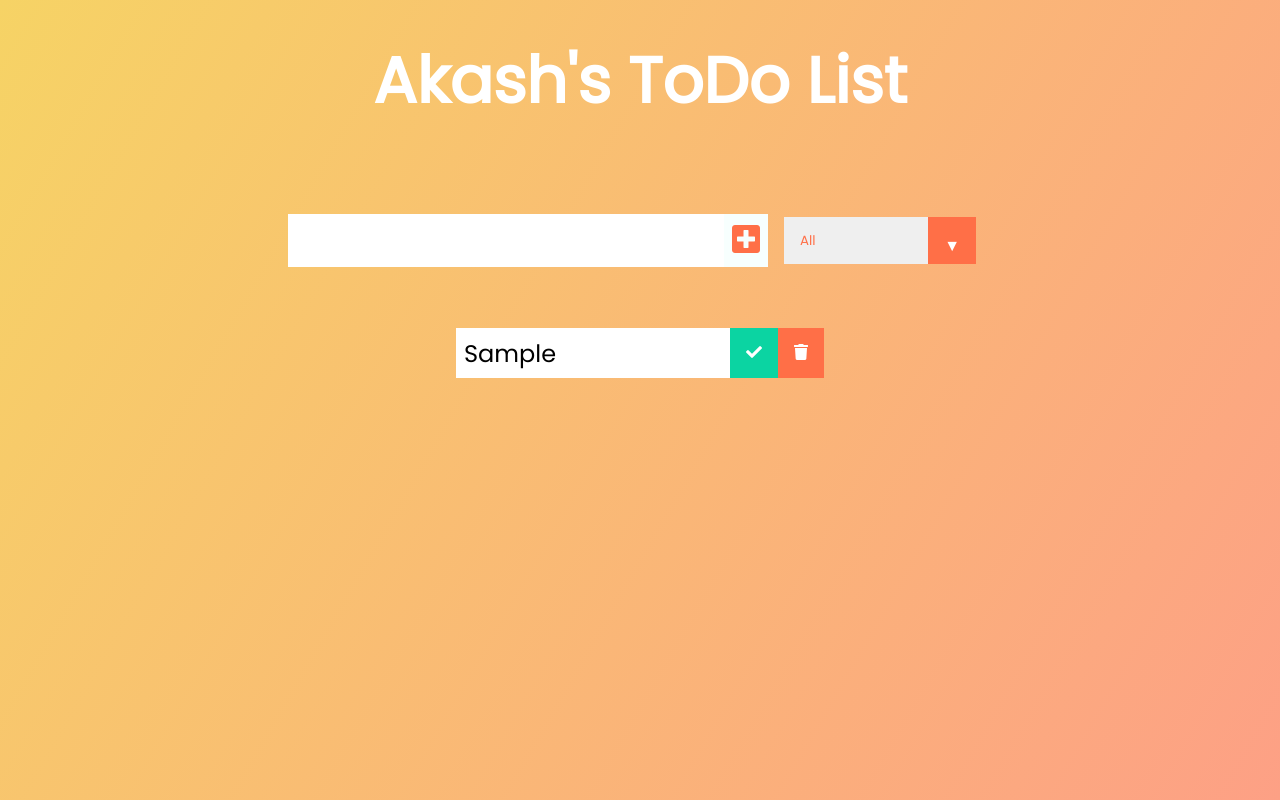
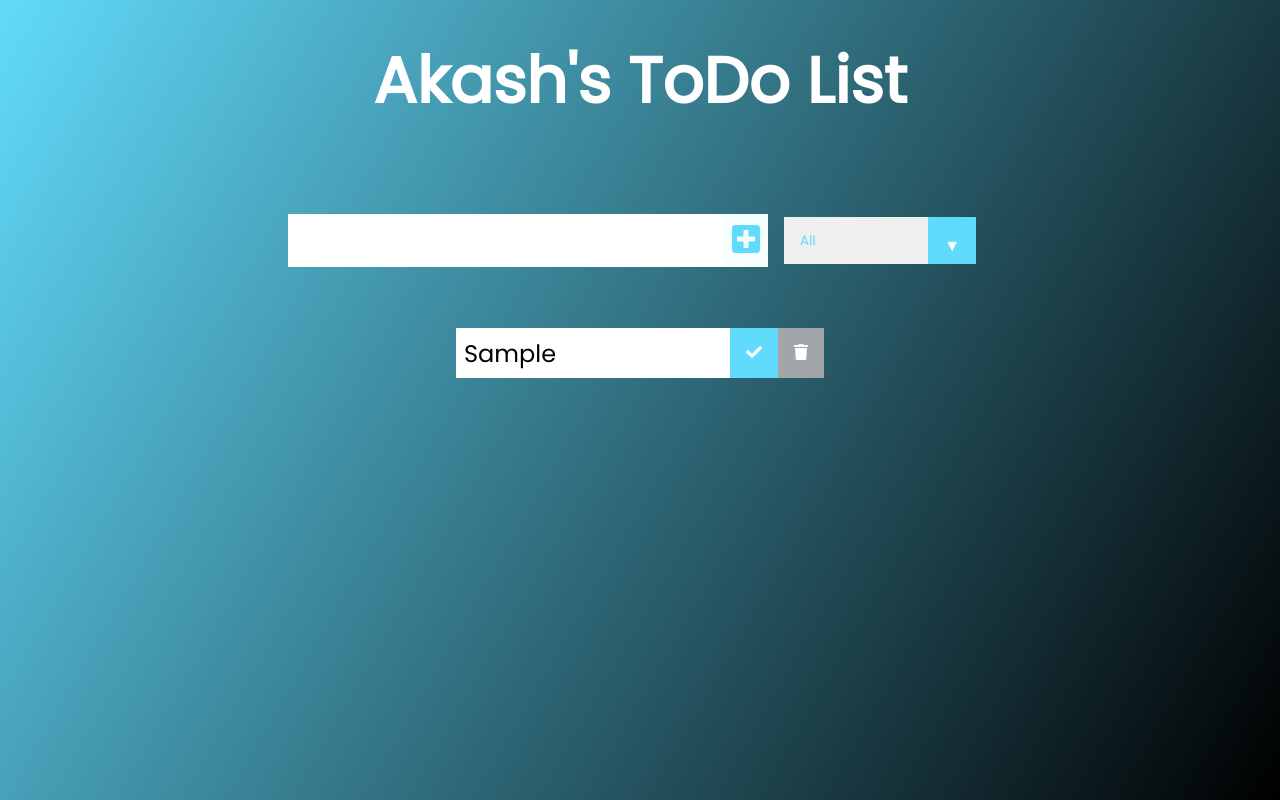
Before and after one commit to akash1601/todo, a React (Create React App) app: page / in a window 1280 px wide. Both pictures are taken after typing "Sample" into the empty fields and a click on the button 746 px from the left and 240 px from the top of the page. Built offline with nearby package versions, Linux system fonts and the light colour scheme.

Commit message:
started to add filter functionality

```diff
--- a/src/App.css
+++ b/src/App.css
@@ -4,7 +4,7 @@
   box-sizing: border-box;
 }
 body {
-  background-image: linear-gradient(120deg, #f6d365 0%, #fda085 100%);
+  background-image: linear-gradient(120deg, #61dbfb 0%, #000000 100%);
   color: white;
   font-family: "Poppins", sans-serif;
   min-height: 100vh;
@@ -28,13 +28,13 @@ form button {
   background: white;
 }
 form button {
-  color: #ff6f47;
+  color: #61dbfb;
   background: #f7fffe;
   cursor: pointer;
   transition: all 0.3s ease;
 }
 form button:hover {
-  background: #ff6f47;
+  background: #61dbfb;
   color: white;
 }
 .todo-container {
@@ -67,7 +67,7 @@ form button:hover {
 
 .trash-btn,
 .complete-btn {
-  background: #ff6f47;
+  background: #a1a5a8;
   color: white;
   border: none;
   padding: 1rem;
@@ -75,7 +75,7 @@ form button:hover {
   font-size: 1rem;
 }
 .complete-btn {
-  background: rgb(11, 212, 162);
+  background: rgb(97, 219, 251);
 }
 .todo-item {
   padding: 0rem 0.5rem;
@@ -115,7 +115,7 @@ select {
   overflow: hidden;
 }
 select {
-  color: #ff6f47;
+  color: #61dbfb;
   font-family: "Poppins", sans-serif;
   cursor: pointer;
   width: 12rem;
@@ -127,7 +127,7 @@ select {
   top: 0;
   right: 0;
   padding: 1rem;
-  background: #ff6f47;
+  background: #61dbfb;
   cursor: pointer;
   pointer-events: none;
 }
--- a/src/App.js
+++ b/src/App.js
@@ -6,13 +6,19 @@ function App() {
 
   const [inputText, setInputText] = useState("");
   const [todos, setTodos] = useState([]);
-   return (
+  const [status, setStatus] = useState("all");
+  const [filteredTodos, setFilteredTodod] = useState([]);
+    return (
     <div className="App">
       <header>
   <h1>Akash's ToDo List</h1>
 
       </header>
-      <Form inputText={inputText} todos = {todos} setTodos = {setTodos} setInputText = {setInputText}/>
+      <Form inputText={inputText} todos = {todos}
+      setTodos = {setTodos}
+      setInputText = {setInputText}
+      setStatus = {setStatus}
+      />
       <TodoList todos={todos} setTodos={setTodos}/>
     </div>
   );
--- a/src/components/Form.js
+++ b/src/components/Form.js
@@ -1,6 +1,6 @@
 import React from 'react';
 
-const Form = ({setInputText, todos, setTodos, inputText}) => {
+const Form = ({setInputText, todos, setTodos, inputText, setStatus}) => {
     const inputTextHandler = (e) => {
 
         setInputText(e.target.value);
@@ -13,6 +13,9 @@ const Form = ({setInputText, todos, setTodos, inputText}) => {
 
         ]);
         setInputText("");
+    };
+    const statusHandler = (e) => {
+        setStatus(e.target.value);
     };
     return(
         <form>
```
